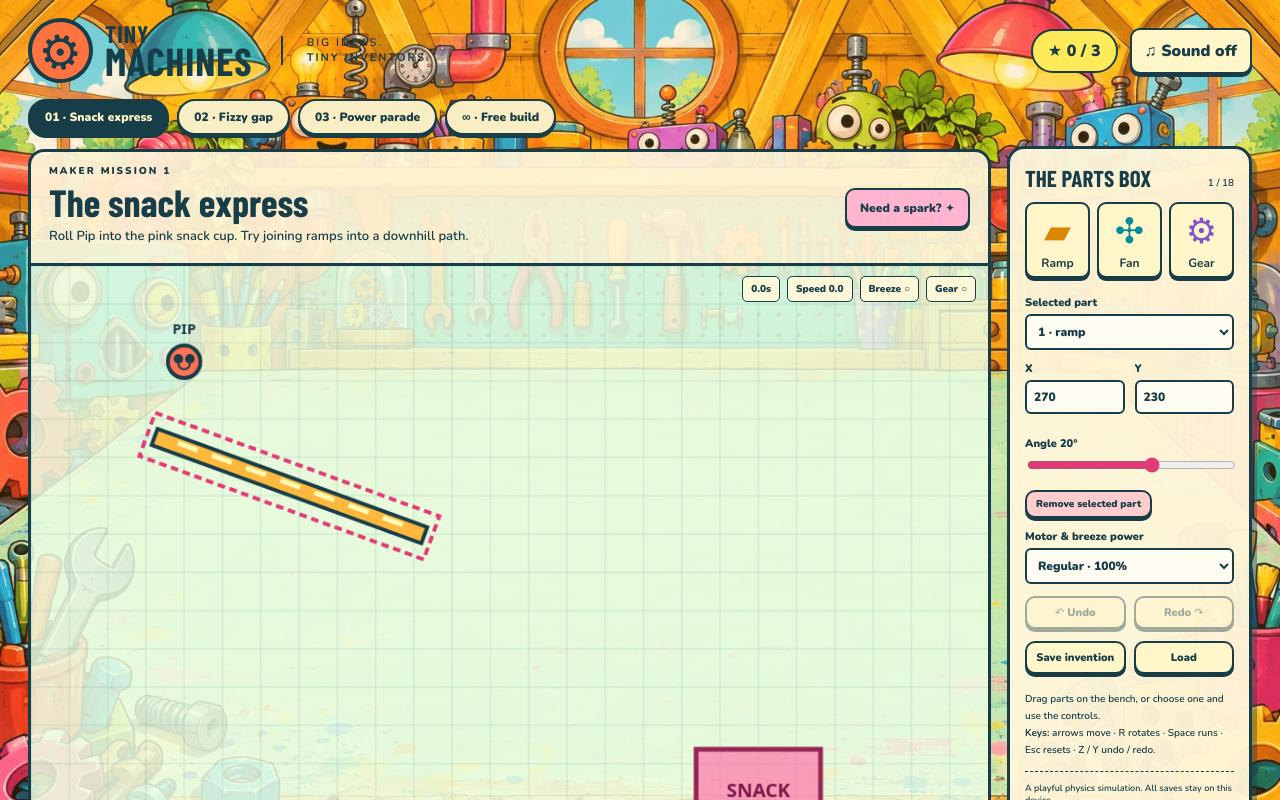
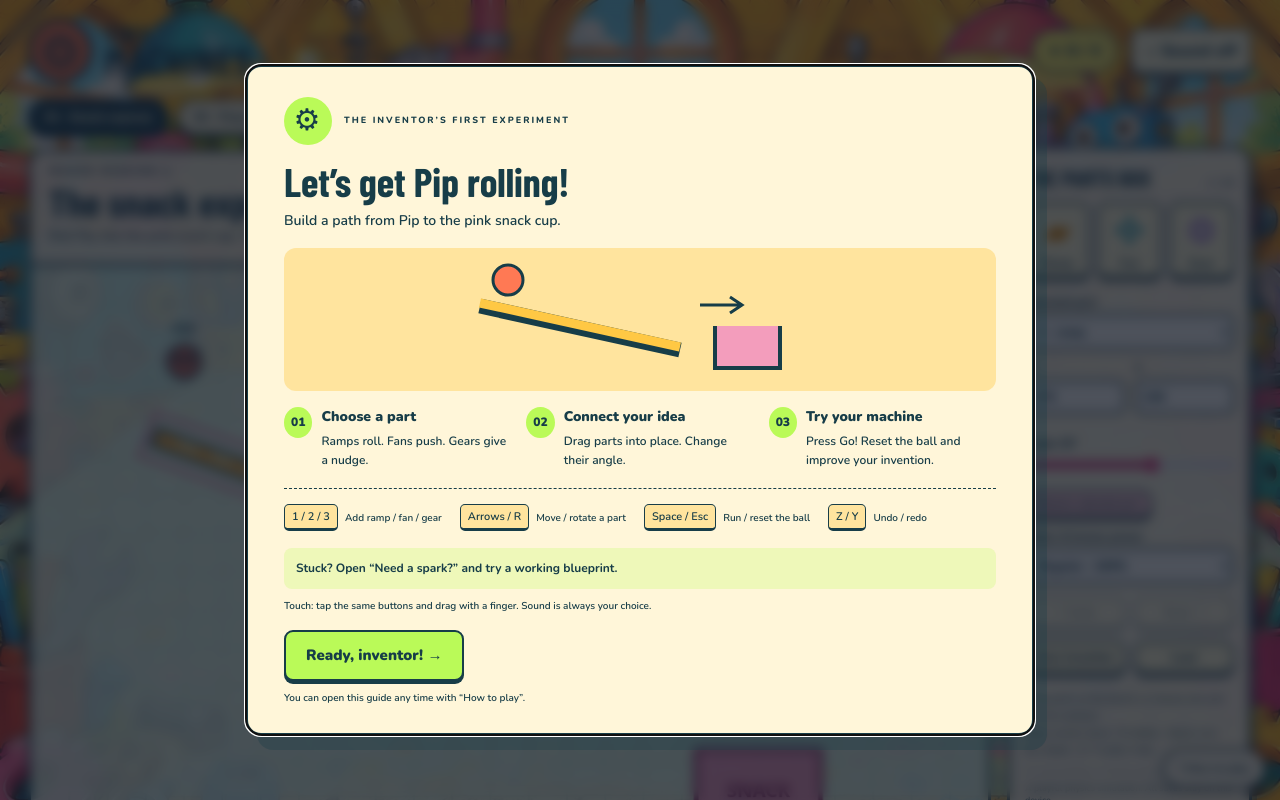
Before and after one commit to jp0624/tiny-machines, a Vue app: page index.html in a window 1280 px wide. Shown: the top 800 px of the page. Built offline with nearby package versions, Linux system fonts and the light colour scheme; a web font is replaced by a local one.

Commit message:
Integrate illustrated pre-game instructions and controls

```diff
--- a/index.html
+++ b/index.html
@@ -1 +1 @@
-<!doctype html><html lang="en"><head><meta charset="UTF-8"><meta name="viewport" content="width=device-width,initial-scale=1"><meta name="theme-color" content="#ffcf3f"><meta name="description" content="Invent wild contraptions with ramps, fans and gears in a colourful physics workshop."><title>Tiny Machines · Invention Workshop</title></head><body><div id="app"></div><script type="module" src="/src/main.js"></script></body></html>
+<!doctype html><html lang="en"><head><meta charset="UTF-8"><meta name="viewport" content="width=device-width,initial-scale=1"><meta name="theme-color" content="#ffcf3f"><meta name="description" content="Invent wild contraptions with ramps, fans and gears in a colourful physics workshop."><title>Tiny Machines · Invention Workshop</title></head><body><div id="app"></div><script type="module" src="/src/main.js"></script><script type="module" src="/src/how-to-play.js"></script></body></html>
```
